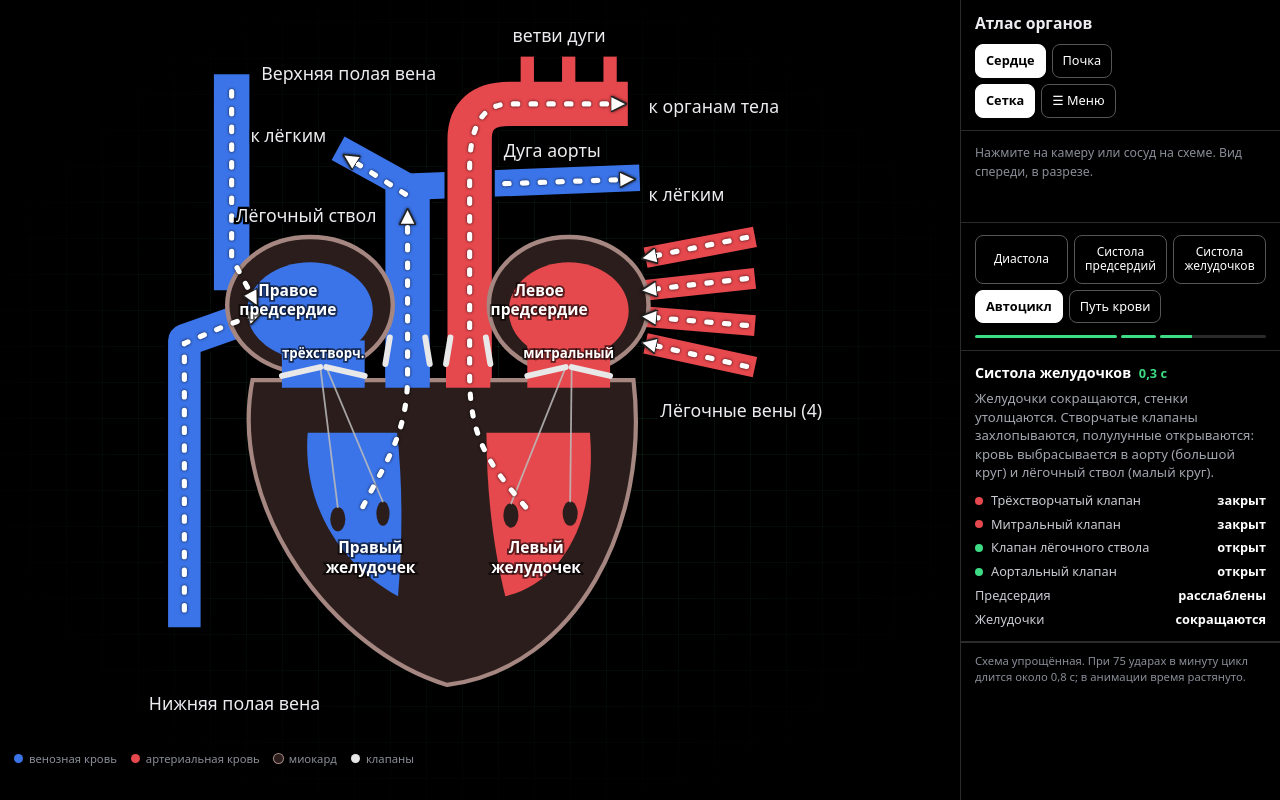
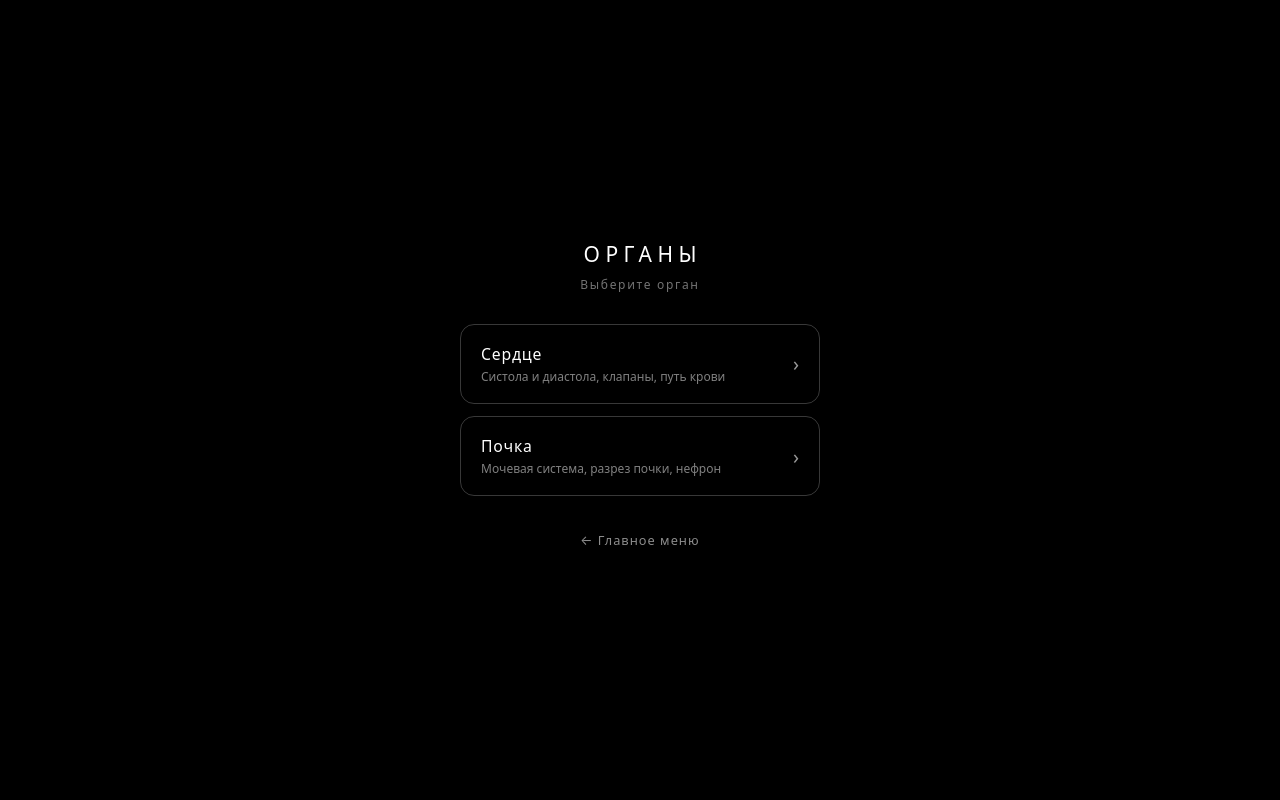
Before and after one commit to v87472977205v-prog/-000, a plain HTML site: page organs.html in a window 1280 px wide. Drawn offline with Linux system fonts and the light colour scheme.

Commit message:
Add files via upload

```diff
--- a/organs.html
+++ b/organs.html
@@ -24,12 +24,13 @@ html,body{margin:0;height:100%;background:#000;color:#ececf0;font:15px/1.4 syste
  background-size:36px 36px;background-position:center;
  -webkit-mask-image:radial-gradient(ellipse at center,#000 25%,transparent 78%);mask-image:radial-gradient(ellipse at center,#000 25%,transparent 78%)}
 #view.nogrid::before{display:none}
-.stage{position:absolute;inset:0;display:flex;align-items:center;justify-content:center;padding:16px 16px 76px}
+.stage{position:absolute;inset:0;display:flex;align-items:center;justify-content:center;padding:30px 16px 76px}
 .stage[hidden]{display:none}
 .stage svg{width:100%;height:100%;max-width:680px;display:block;overflow:visible}
 #kstage section{position:absolute;inset:0;display:none;align-items:center;justify-content:center;padding:16px}
 #kstage section.on{display:flex}
 #kstage{padding:0}
+#kidneyStage{padding:0}
 .cap{position:absolute;left:14px;right:14px;bottom:12px;pointer-events:none}
 .leg{display:flex;flex-wrap:wrap;gap:4px 14px;font-size:.75rem;color:#8a8d97}
 .sw{display:inline-block;width:9px;height:9px;border-radius:50%;margin-right:6px;vertical-align:0}
@@ -90,9 +91,55 @@ dt{display:flex;align-items:center;gap:8px}dd{margin:0;font-weight:600;text-alig
 @media (max-width:760px){
  #app{grid-template-columns:1fr;grid-template-rows:minmax(0,1fr) minmax(0,46vh)}
  #panel{border-left:0;border-top:1px solid #2b2b2b}
- .stage{padding:10px 18px 84px}
+ .stage{padding:26px 18px 84px}
 }
+
+/* меню органов — тот же вид, что у главного меню атласа */
+#orgMenu{position:fixed;inset:0;z-index:9000;background:#000;display:flex;align-items:center;justify-content:center;padding:24px;overflow:auto}
+#orgMenu[hidden]{display:none}
+#orgMenu .wl{width:100%;max-width:360px;display:flex;flex-direction:column;align-items:center;text-align:center;margin:auto}
+#orgMenu .wl>*{animation:sp-up .7s ease both}
+#orgMenu .wl>:nth-child(2){animation-delay:.08s}#orgMenu .wl>:nth-child(3){animation-delay:.16s}#orgMenu .wl>:nth-child(4){animation-delay:.26s}
+#orgMenu h1{margin:0 0 8px;font-size:clamp(1.05rem,5.2vw,1.4rem);font-weight:300;letter-spacing:.26em;padding-left:.26em;text-transform:uppercase;color:#fff}
+#orgMenu .ask{margin:0 0 30px;font-size:.8rem;letter-spacing:.14em;color:rgba(255,255,255,.45)}
+#orgMenu .secs{width:100%;display:flex;flex-direction:column;gap:12px}
+#orgMenu .sec{display:flex;align-items:center;justify-content:space-between;gap:16px;width:100%;padding:18px 20px;border-radius:14px;border:1px solid rgba(255,255,255,.22);background:transparent;color:#fff;font:inherit;text-align:left;cursor:pointer;transition:border-color .2s ease,background .2s ease,transform .15s ease}
+#orgMenu .sec b{display:block;font-size:1.05rem;font-weight:500;letter-spacing:.05em}
+#orgMenu .sec em{display:block;margin-top:4px;font-style:normal;font-size:.8rem;line-height:1.35;color:rgba(255,255,255,.5)}
+#orgMenu .sec i{flex:none;font-style:normal;font-size:1.3rem;color:rgba(255,255,255,.6);transition:transform .2s ease}
+#orgMenu .sec:hover,#orgMenu .sec:focus-visible{border-color:rgba(255,255,255,.75);background:rgba(255,255,255,.05);outline:none}
+#orgMenu .sec:hover i{transform:translateX(4px)}
+#orgMenu .sec:active{transform:scale(.985)}
+#orgMenu .back{margin-top:26px;border:0;background:transparent;color:rgba(255,255,255,.55);font-size:.85rem;letter-spacing:.08em;padding:10px 14px}
+#orgMenu .back:hover{color:#fff;border:0}
+@keyframes sp-up{from{opacity:0;transform:translateY(12px)}to{opacity:1;transform:none}}
+@media (prefers-reduced-motion:reduce){#orgMenu .wl>*{animation:none}}
+/* заголовок панели и кнопка «развернуть» */
+#head{position:relative}
+#head h1{padding-right:52px}
+#fs{position:absolute;top:10px;right:10px;width:42px;height:42px;padding:0;font-size:1.25rem;display:flex;align-items:center;justify-content:center;border-radius:10px}
+#fsx{position:fixed;top:calc(10px + env(safe-area-inset-top,0px));left:10px;z-index:50;height:42px;padding:0 14px;border-radius:10px;border:1.5px solid #fff;font-weight:600;font-size:.95rem;display:none}
+/* на весь экран: схема + нижняя панель с управлением фазами */
+body.fsm #app{position:fixed;inset:0;z-index:5;background:#000;display:flex;flex-direction:column}
+body.fsm #view{flex:1;min-height:0}
+body.fsm #panel{flex:none;max-height:42vh;border-left:0;border-top:1px solid #2b2b2b}
+body.fsm #fsx{display:block}
+body.fsm #head>*:not(#ktabs){display:none}
+body.fsm #head{padding:0;border:0}
+body.fsm #head #ktabs:not([hidden]){display:flex;margin:10px 14px}
+body.fsm .info{min-height:0}
+body.fsm #ph dl,body.fsm .foot{display:none}
+body.fsm .stage{padding:calc(56px + env(safe-area-inset-top,0px)) 14px 76px}
+body.fsm #kstage section{padding:calc(56px + env(safe-area-inset-top,0px)) 14px 14px}
 </style></head><body>
+<div id="orgMenu" role="dialog" aria-label="Выбор органа" hidden><div class="wl">
+ <h1>Органы</h1><p class="ask">Выберите орган</p>
+ <div class="secs">
+  <button type="button" class="sec" data-go="heart"><span><b>Сердце</b><em>Систола и диастола, клапаны, путь крови</em></span><i>›</i></button>
+  <button type="button" class="sec" data-go="kidney"><span><b>Почка</b><em>Мочевая система, разрез почки, нефрон</em></span><i>›</i></button>
+ </div>
+ <button type="button" class="back" id="toMain">← Главное меню</button>
+</div></div>
 <div id="app">
  <div id="view">
   <div class="stage" id="heartStage">
@@ -157,10 +204,10 @@ dt{display:flex;align-items:center;gap:8px}dd{margin:0;font-weight:600;text-alig
  </div>
  <aside id="panel">
   <div id="head">
-   <h1>Атлас органов</h1>
-   <div class="row" id="organs"><button data-o="heart" aria-pressed="true">Сердце</button><button data-o="kidney" aria-pressed="false">Почка</button></div>
+   <button id="fs" aria-label="Развернуть на весь экран" title="Развернуть на весь экран">⤢</button>
+   <h1 id="ttl">Атлас сердца</h1>
    <div class="row" id="ktabs" hidden><button data-t="system">Система</button><button data-t="kidney">Разрез</button><button data-t="nephron">Нефрон</button></div>
-   <div class="row"><button id="grid" aria-pressed="true">Сетка</button><button id="home">☰ Меню</button></div>
+   <div class="row"><button id="grid" aria-pressed="true">Сетка</button><button id="back">← Органы</button><button id="home">☰ Меню</button></div>
   </div>
 
   <div class="pp" id="hp">
@@ -193,6 +240,7 @@ dt{display:flex;align-items:center;gap:8px}dd{margin:0;font-weight:600;text-alig
   </div>
  </aside>
 </div>
+<button id="fsx" class="fsbtn" aria-label="Свернуть">✕ Свернуть</button>
 <script>
 (function(){
 var HEART_JS=(function(){
@@ -400,19 +448,28 @@ kt.forEach(function(b){b.onclick=function(){showK(b.dataset.t)}});showK('system'
 });
 HEART_JS();KIDNEY_JS();
 var $=function(i){return document.getElementById(i)};
-var obtn=document.querySelectorAll('#organs button');
-function showO(o){
- if(o!=='kidney')o='heart';
+var TITLES={heart:'Атлас сердца',kidney:'Атлас почки'};
+function enterFs(){document.body.classList.add('fsm');var e=document.documentElement;if(e.requestFullscreen){try{e.requestFullscreen().catch(function(){})}catch(x){}}}
+function exitFs(){document.body.classList.remove('fsm');if(document.fullscreenElement&&document.exitFullscreen){try{document.exitFullscreen().catch(function(){})}catch(x){}}}
+document.addEventListener('fullscreenchange',function(){if(!document.fullscreenElement)document.body.classList.remove('fsm')});
+function route(){
+ var o=location.hash.slice(1);
+ if(o!=='heart'&&o!=='kidney'){
+  exitFs();window.__heartOn=false;$('orgMenu').hidden=false;$('app').style.visibility='hidden';return}
+ $('orgMenu').hidden=true;$('app').style.visibility='';
  window.__heartOn=o==='heart';
+ $('ttl').textContent=TITLES[o];
  $('heartStage').hidden=o!=='heart';$('kidneyStage').hidden=o!=='kidney';
  $('hp').hidden=o!=='heart';$('kp').hidden=o!=='kidney';$('ktabs').hidden=o!=='kidney';
- obtn.forEach(function(b){b.setAttribute('aria-pressed',b.dataset.o===o)});
 }
-obtn.forEach(function(b){b.onclick=function(){location.hash=b.dataset.o}});
-addEventListener('hashchange',function(){showO(location.hash.slice(1))});
-showO(location.hash.slice(1));
+document.querySelectorAll('#orgMenu [data-go]').forEach(function(b){b.onclick=function(){location.hash=b.dataset.go}});
+$('toMain').onclick=function(){location.href='index.html'};
+$('back').onclick=function(){exitFs();location.hash='menu'};
+$('home').onclick=function(){location.href='index.html'};
+$('fs').onclick=enterFs;$('fsx').onclick=exitFs;
 $('grid').onclick=function(e){var on=$('view').classList.toggle('nogrid');e.target.setAttribute('aria-pressed',!on)};
-$('home').onclick=function(){location.href='index.html'};
+addEventListener('hashchange',route);
+route();
 })();
 </script>
 </body></html>
```
